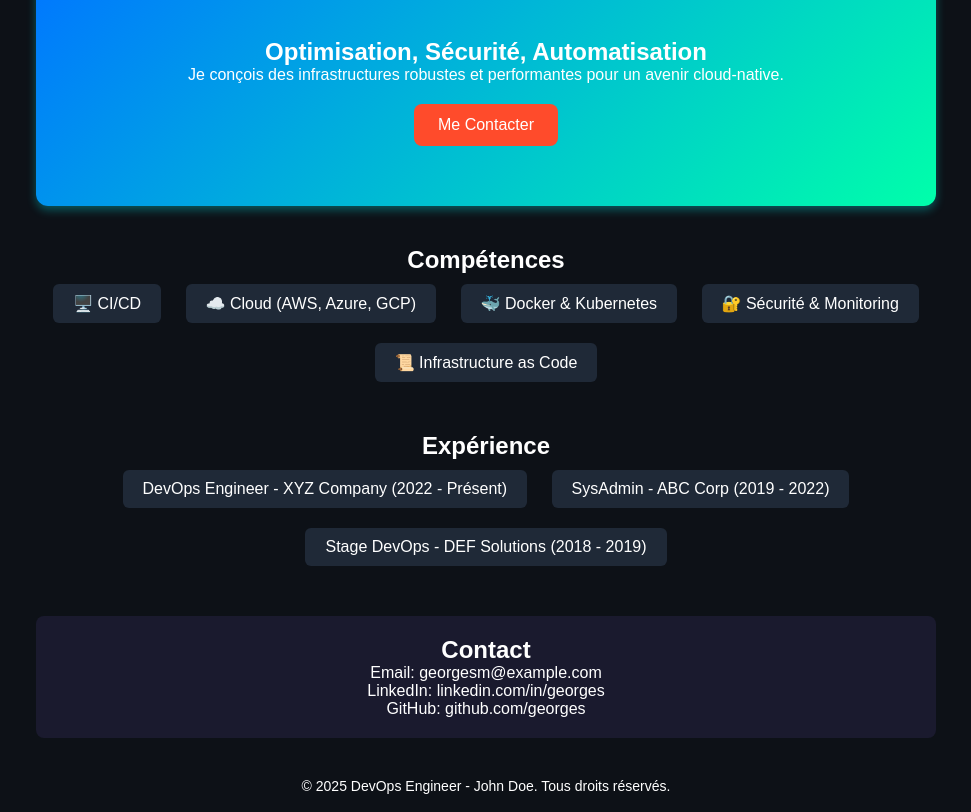
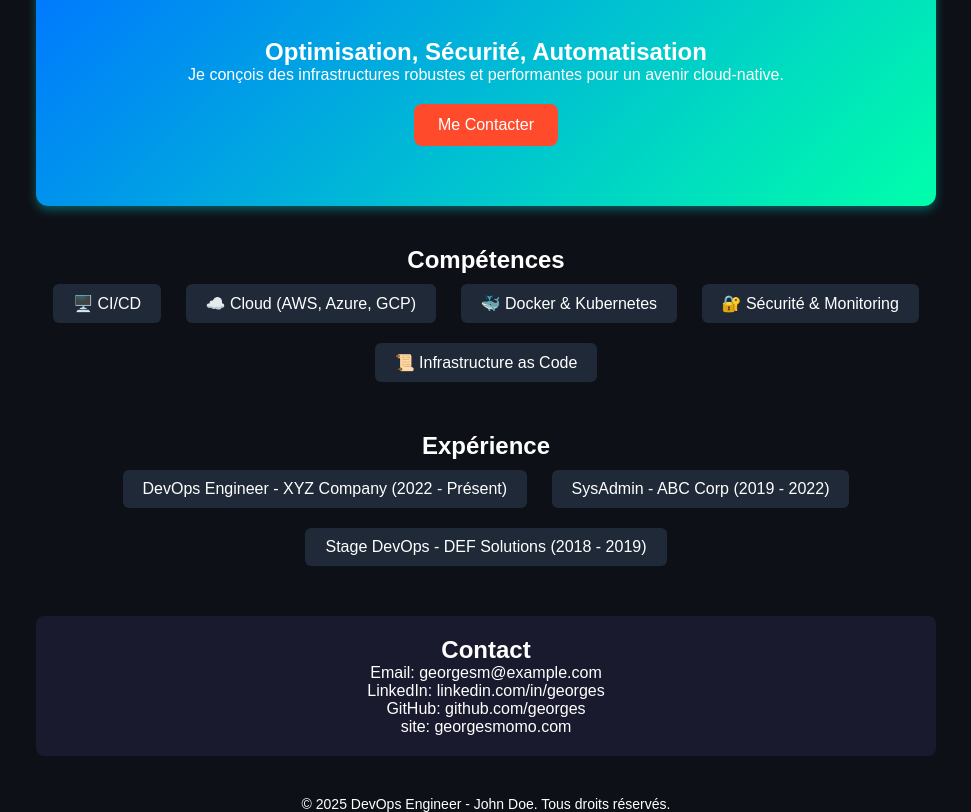
Before and after one commit to georgesmomo/projetgit1, a plain HTML site: page index.html in a window 1280 px wide. Shown: the part 173-985 px from the top of the page, without its empty margins (154-1125 px from the left). Drawn offline with Linux system fonts and the light colour scheme.

Commit message:
new branch

```diff
--- a/index.html
+++ b/index.html
@@ -56,6 +56,7 @@
             <p>Email: georgesm@example.com</p>
             <p>LinkedIn: linkedin.com/in/georges</p>
             <p>GitHub: github.com/georges</p>
+			<p>site: georgesmomo.com</p>
         </section>
     </div>
     <footer>© 2025 DevOps Engineer - John Doe. Tous droits réservés.</footer>
```
